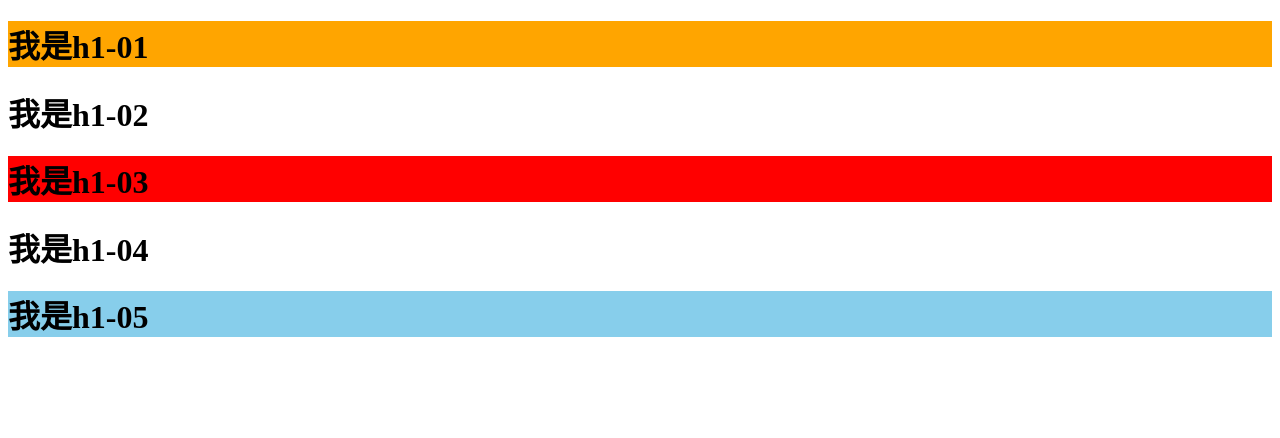
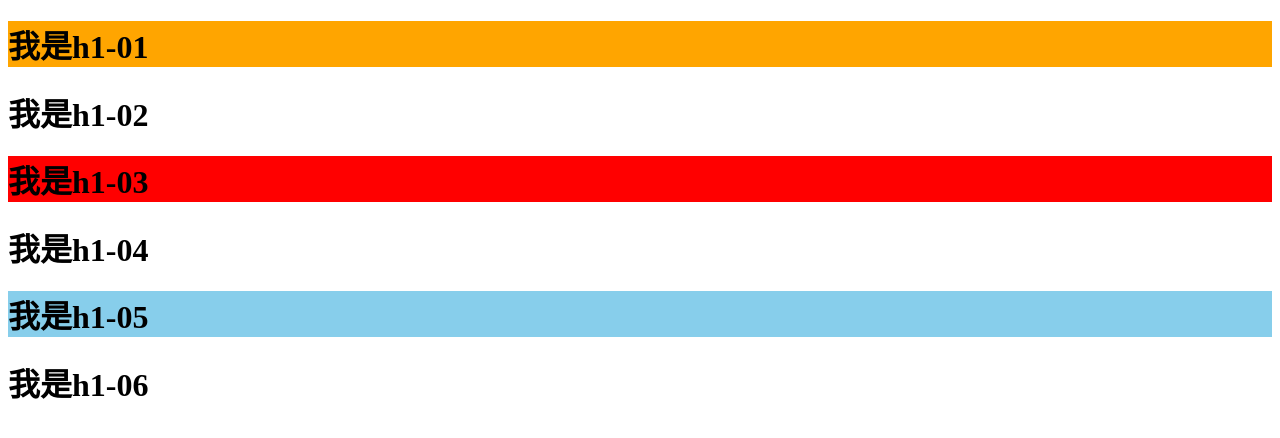
Before and after one commit to zleo01/test_01, a plain HTML site: page index.html in a window 1280 px wide. Drawn offline with Linux system fonts and the light colour scheme.

Commit message:
'第六次提交git，添加了h1标签，没有修改样式'

```diff
--- a/index.html
+++ b/index.html
@@ -14,6 +14,7 @@
     <h1>我是h1-03</h1>
     <h1>我是h1-04</h1>
     <h1>我是h1-05</h1>
+    <h1>我是h1-06</h1>
 
 </body>
 
```
